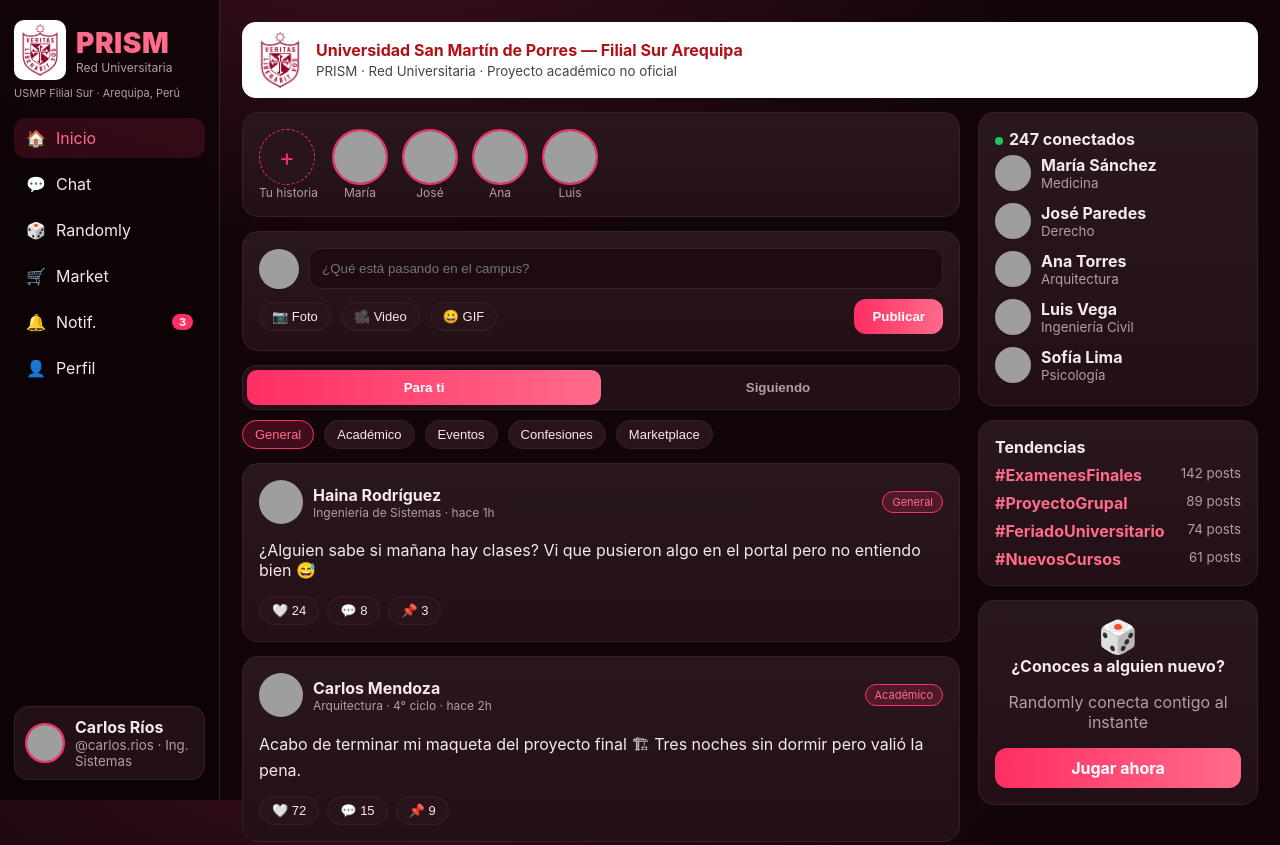
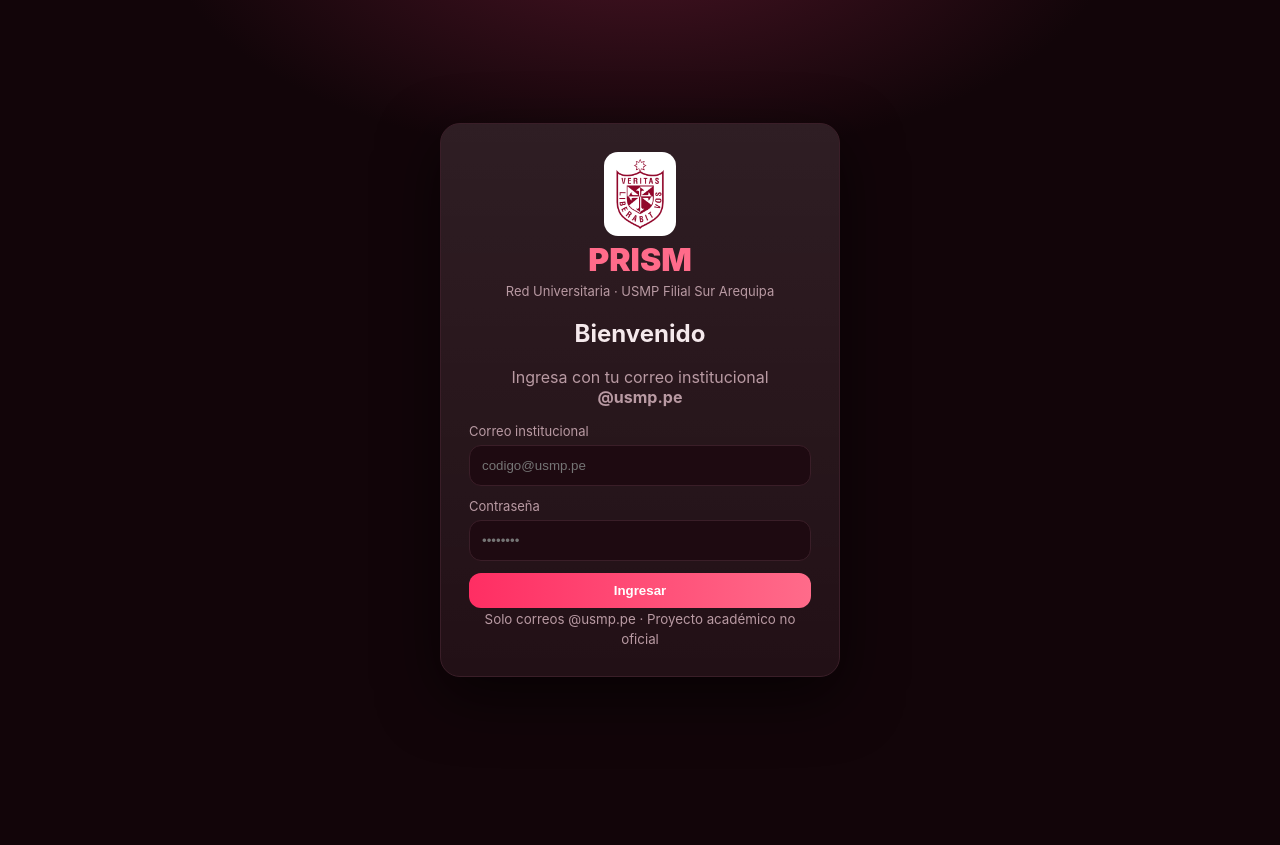
Before and after one commit to Diogojuve/prisma, a plain HTML site: page index.html in a window 1280 px wide. Shown: the top 845 px of the page. After the commit the page ends 800 px from the top, so only its background shows below. Drawn offline with Linux system fonts and the light colour scheme; grey boxes are pictures that could not be loaded.

Commit message:
Login obligatorio @usmp.pe bonito + sesion local + logout

```diff
--- a/app.js
+++ b/app.js
@@ -1,4 +1,29 @@
 const view = document.getElementById('view');
+const authWrap = document.getElementById('auth');
+function getSession(){ try{ return JSON.parse(localStorage.getItem('prism_session')||'null'); }catch{ return null; } }
+function isLogged(){ const s=getSession(); return !!(s && s.email && s.email.toLowerCase().endsWith('@usmp.pe')); }
+function applyAuthUI(){
+  const logged = isLogged();
+  document.body.classList.toggle('logged-out', !logged);
+  if(authWrap) authWrap.hidden = logged;
+  const s = getSession();
+  const mn = document.getElementById('me-name'); if(mn && s) mn.textContent = s.name || 'Estudiante USMP';
+  const mm = document.getElementById('me-mail'); if(mm && s) mm.textContent = s.email;
+}
+window.logout = () => { localStorage.removeItem('prism_session'); location.hash='#/inicio'; applyAuthUI(); render(); };
+document.getElementById('login-form')?.addEventListener('submit', e=>{
+  e.preventDefault();
+  const email = document.getElementById('login-email').value.trim().toLowerCase();
+  const pass = document.getElementById('login-pass').value;
+  const err = document.getElementById('auth-error');
+  const fail = m => { err.textContent=m; err.hidden=false; };
+  if(!/^[^\s@]+@usmp\.pe$/.test(email)){ fail('Usa tu correo institucional que termine en @usmp.pe (ej: codigo@usmp.pe).'); return; }
+  if(!pass || pass.length<6){ fail('La contraseña debe tener al menos 6 caracteres.'); return; }
+  err.hidden=true;
+  const name = email.split('@')[0].replace(/[._-]+/g,' ').replace(/\b\w/g,c=>c.toUpperCase());
+  localStorage.setItem('prism_session', JSON.stringify({email, name, ts:Date.now()}));
+  applyAuthUI(); render();
+});
 const state = {
   filter: 'General',
   tab: 'Para ti',
@@ -111,6 +136,8 @@
 }
 
 function render(){
+  applyAuthUI();
+  if(!isLogged()){ view.innerHTML=''; return; }
   setActive();
   const h = location.hash || '#/inicio';
   if(h.startsWith('#/chat')) view.innerHTML = layoutChat();
--- a/index.html
+++ b/index.html
@@ -12,6 +12,22 @@
   <link rel="stylesheet" href="./styles.css" />
 </head>
 <body>
+  <div id="auth" class="auth-wrap" hidden>
+    <div class="auth-card">
+      <img src="./assets/usmp-logo.png" alt="USMP" class="auth-logo" />
+      <div class="logo" style="font-size:32px;font-weight:900;color:var(--acc2)">PRISM</div>
+      <div class="auth-sub">Red Universitaria · USMP Filial Sur Arequipa</div>
+      <h2>Bienvenido</h2>
+      <p class="mut">Ingresa con tu correo institucional <b>@usmp.pe</b></p>
+      <form id="login-form">
+        <label>Correo institucional<input id="login-email" type="email" placeholder="codigo@usmp.pe" autocomplete="username" required /></label>
+        <label>Contraseña<input id="login-pass" type="password" placeholder="••••••••" autocomplete="current-password" required minlength="6" /></label>
+        <div id="auth-error" class="auth-error" hidden></div>
+        <button class="btn" type="submit" style="width:100%">Ingresar</button>
+      </form>
+      <small class="mut">Solo correos @usmp.pe · Proyecto académico no oficial</small>
+    </div>
+  </div>
   <div id="app">
     <aside class="sidebar">
       <div class="brand">
@@ -34,7 +50,8 @@
       </nav>
       <div class="me">
         <img src="https://i.pravatar.cc/80?img=12" alt="Carlos Ríos" />
-        <div><b>Carlos Ríos</b><small>@carlos.rios · Ing. Sistemas</small></div>
+        <div style="flex:1"><b id="me-name">Carlos Ríos</b><small id="me-mail">@carlos.rios · Ing. Sistemas</small></div>
+        <button class="pill" onclick="logout()" title="Cerrar sesión">⏻</button>
       </div>
     </aside>
 
--- a/styles.css
+++ b/styles.css
@@ -63,6 +63,17 @@
 .cover{height:140px;background:linear-gradient(90deg,#3a0f1e,#160609);border-radius:14px}
 .avatar-big{width:80px;height:80px;border-radius:50%;border:3px solid var(--acc);margin-top:-40px}
 .stats{display:grid;grid-template-columns:1fr 1fr 1fr;text-align:center;margin:12px 0}
+.auth-wrap{min-height:100vh;display:grid;place-items:center;padding:24px;background:radial-gradient(800px 400px at 50% -10%,#4a1425 0%,var(--bg) 60%)}
+.auth-card{width:100%;max-width:400px;background:linear-gradient(180deg,rgba(255,255,255,.06),transparent),var(--card);border:1px solid var(--line);border-radius:20px;padding:28px;text-align:center;box-shadow:0 20px 60px #0009}
+.auth-logo{width:72px;height:84px;object-fit:contain;background:#fff;border-radius:14px;padding:6px}
+.auth-sub{color:var(--mut);font-size:13px;margin:4px 0 12px}
+.auth-card form{display:grid;gap:12px;text-align:left;margin-top:12px}
+.auth-card label{font-size:13px;color:var(--mut);display:grid;gap:6px}
+.auth-card input{background:var(--bg2);border:1px solid var(--line);border-radius:12px;padding:12px;color:var(--txt);width:100%}
+.auth-card input:focus{outline:2px solid var(--acc);border-color:var(--acc)}
+.auth-error{background:rgba(255,46,99,.15);border:1px solid var(--acc);color:#ffb3c2;border-radius:12px;padding:10px;font-size:13px}
+.mut{color:var(--mut)}
+body.logged-out #app,body.logged-out #tabbar{display:none}
 @media(max-width:900px){
   #app{grid-template-columns:1fr}
   .sidebar{display:none}
```
